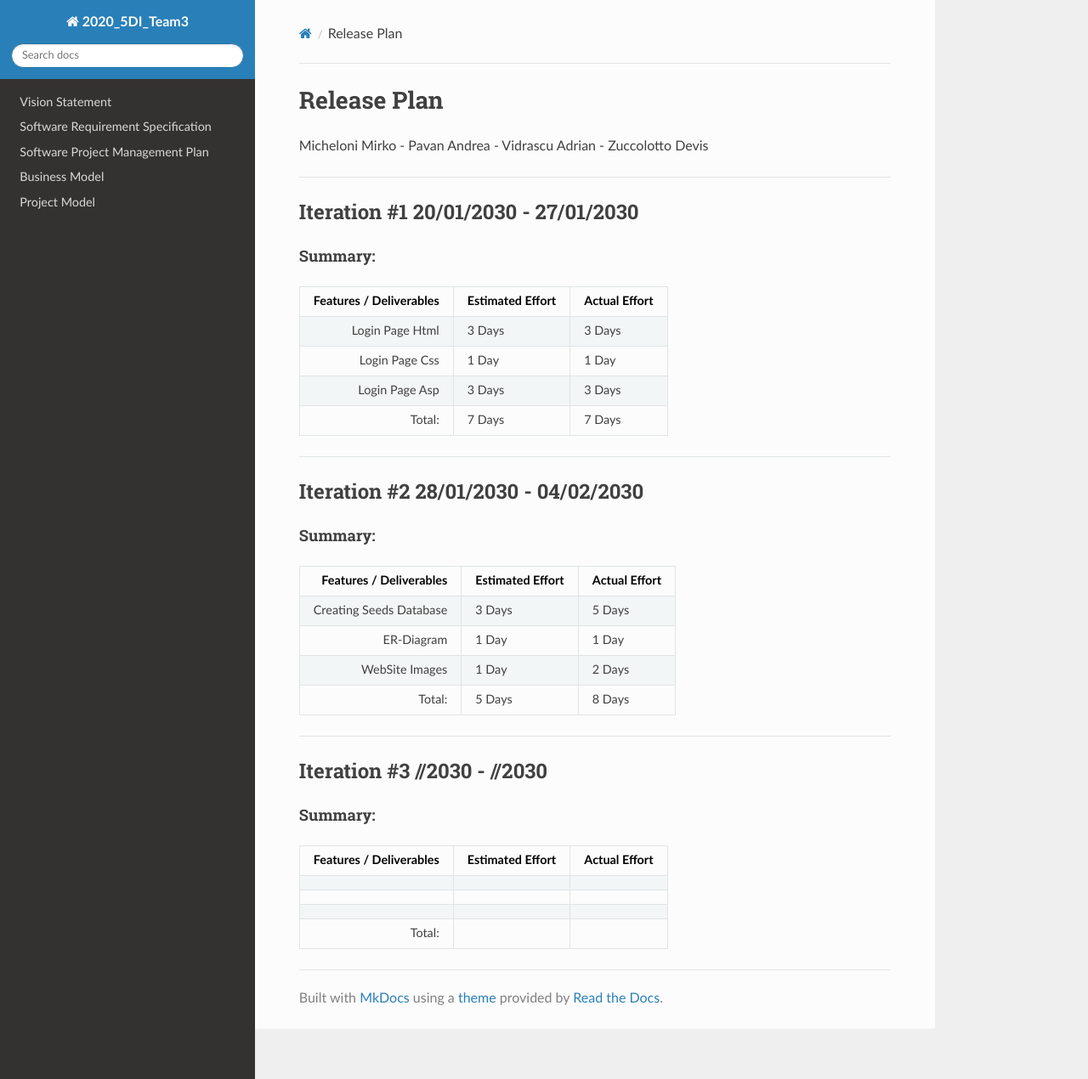
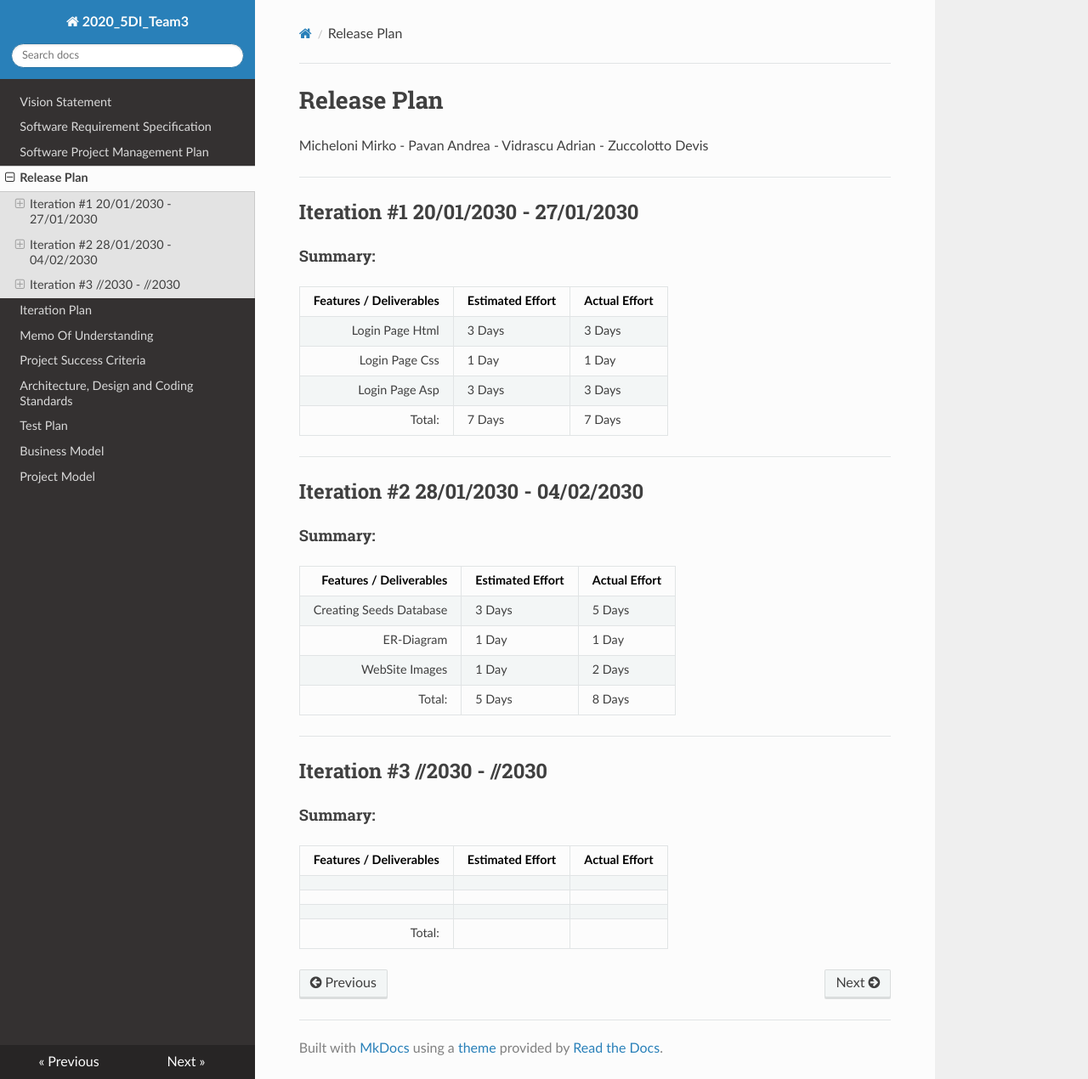
Before and after one commit to adrianvidrascu/anno2020_5di_team3, an MkDocs documentation site: the page built from docs/Release_Plan.md, in a window 1280 px wide and 1270 px high. Shown: the whole window at 85% size. Built offline with MkDocs 1.6.1, drawn with Linux system fonts in a browser that asks for light colours; nearby versions of some CDN libraries.

Commit message:
Update mkdocs.yml

```diff
--- a/mkdocs.yml
+++ b/mkdocs.yml
@@ -3,6 +3,12 @@ nav:
     - 'Vision Statement': 'Vision_Statement.md'
     - 'Software Requirement Specification': 'Software_Requirement_Specification.md'
     - 'Software Project Management Plan': 'Software_Project_Management_Plan.md'
+    - 'Release Plan': 'Release_Plan.md'
+    - 'Iteration Plan': 'Iteration_Plan.md'
+    - 'Memo Of Understanding': 'Memo_Of_Understanding.md'
+    - 'Project Success Criteria': 'Project_Success_Criteria.md'
+    - 'Architecture, Design and Coding Standards': 'Architecture,_Design_and_Coding_Standards.md'
+    - 'Test Plan': 'Test_Plan.md'
     - 'Business Model': 'business_model.pdf'
     - 'Project Model': 'Project_Mode.pdf'
 
```
